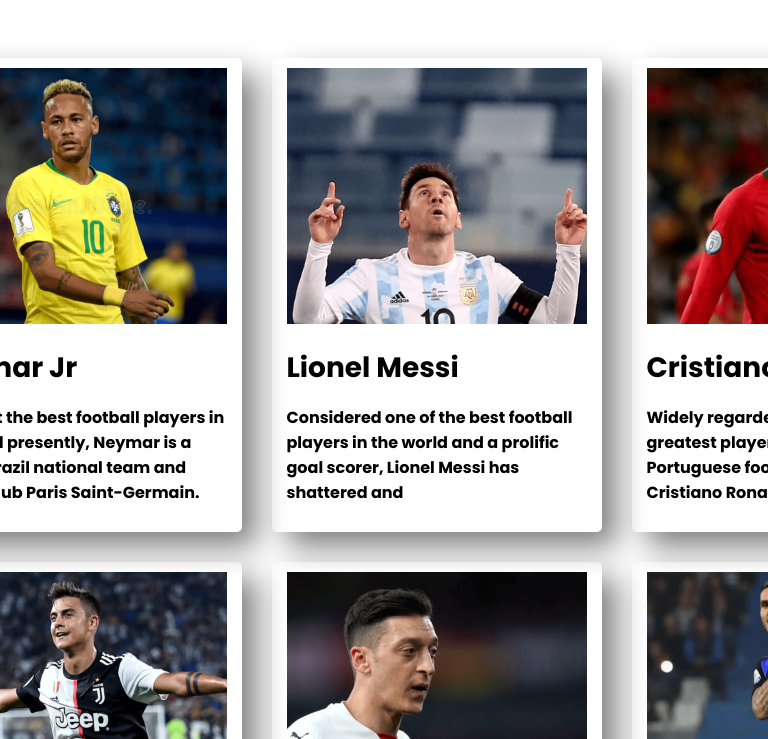
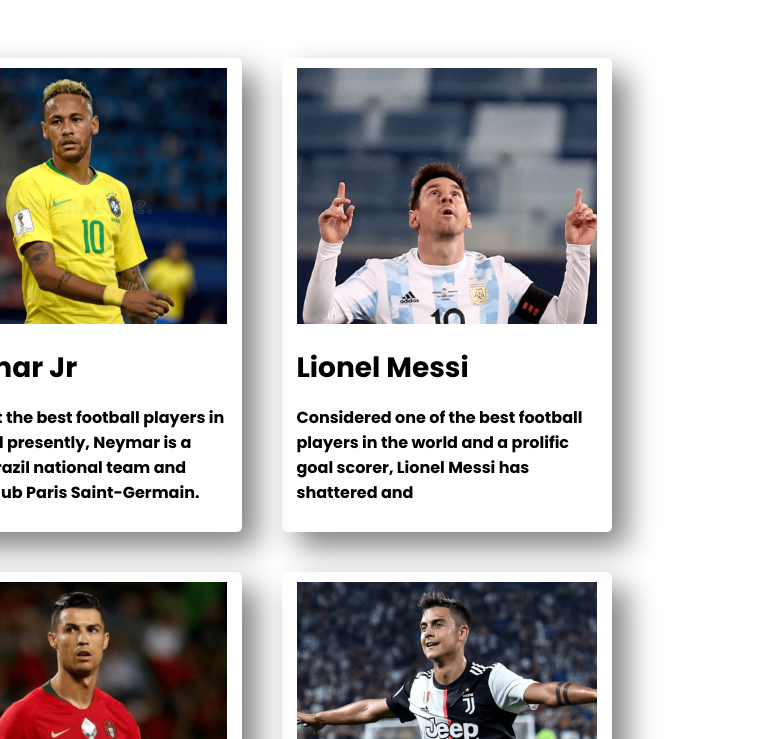
Before and after one commit to SukhiManush/second-assignment, a plain HTML site: page index.html in a window 768 px wide. Shown: the part 526-1265 px from the top of the page. Drawn offline with Linux system fonts and the light colour scheme.

Commit message:
final commit

```diff
--- a/styles/style.css
+++ b/styles/style.css
@@ -169,6 +169,7 @@ footer p{
 }
 
 /* media qurey */
+/* for mobile devices */
 @media only screen and (max-width:688px) {
     main{
         display:flex;
@@ -226,3 +227,14 @@ footer p{
     width: 280px;
 }
 }
+/* for tablet */
+@media only screen and (min-width:688px) and (max-width:980px) {
+    .banner-item, .players, .rankings, .extra-section{
+        display: grid;
+       grid-template-columns: repeat(2, 1fr);
+       grid-gap: 40px;
+    }
+    .extra-section{
+        display: flex;
+    }
+}
```
